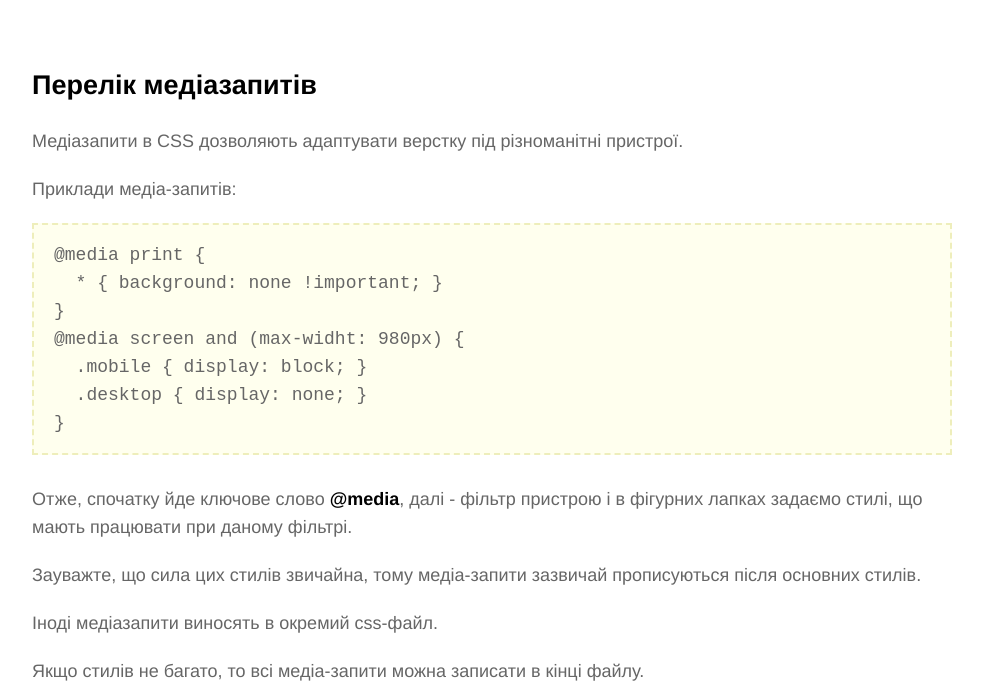
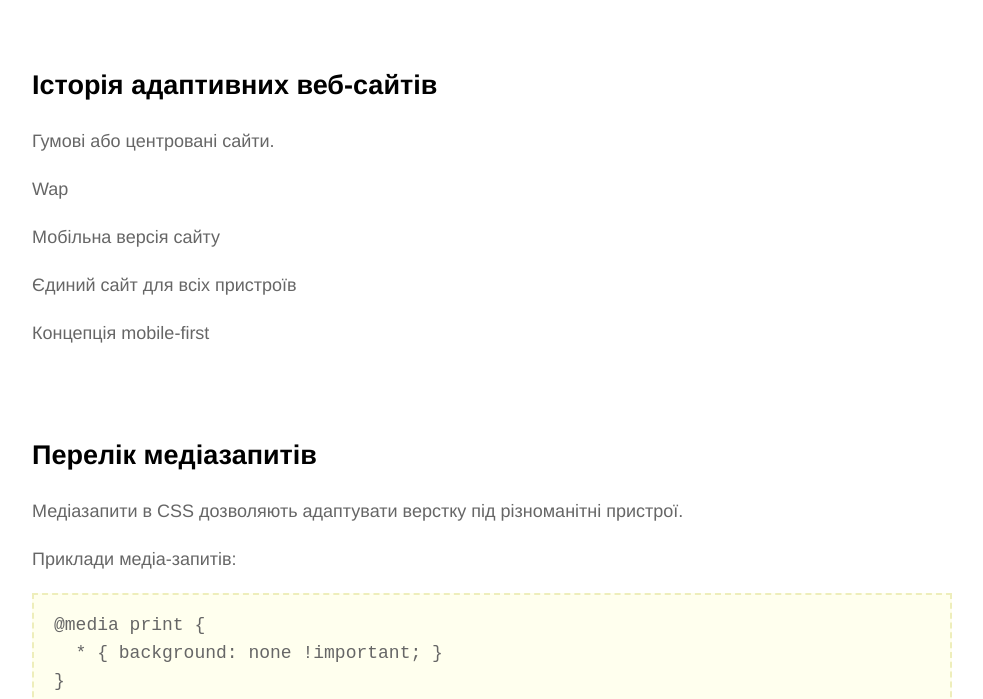
Before and after one commit to poshtarboba/fe, a plain HTML site: page adaptive_media.html in a window 1280 px wide. Shown: the part 87-786 px from the top of the page, without its empty margins (148-1131 px from the left). Drawn offline with Linux system fonts and the light colour scheme.

Commit message:
fix adaptive lection

```diff
--- a/adaptive_media.html
+++ b/adaptive_media.html
@@ -18,6 +18,15 @@
 	<div class="resize">
 
 		<h1>Медіазапити</h1>
+
+		<section>
+			<h2>Історія адаптивних веб-сайтів</h2>
+			<p>Гумові або центровані сайти.</p>
+			<p>Wap</p>
+			<p>Мобільна версія сайту</p>
+			<p>Єдиний сайт для всіх пристроїв</p>
+			<p>Концепція mobile-first</p>
+		</section>
 
 		<section>
 			<h2>Перелік медіазапитів</h2>
@@ -42,14 +51,31 @@
 				<strong>@media screen { ... }</strong> - екран;<br>
 				<strong>@media print { ... }</strong> - принтер;<br>
 				<strong>@media tv { ... }</strong> - телевізор;<br>
-				<strong>@media handheld { ... }</strong> - смартфон, планшет і т.п. (пристрої з тачскріном);<br>
+				@media handheld { ... } - смартфон, планшет і т.п. (наразі не використовується);<br>
 				@media all { ... } - всі пристрої;<br>
 				@media { ... } - теж всі пристрої;<br>
 				@media projection { ... } - проектор;<br>
 				@media braille { ... } - пристрої виводу зі шрифтом Брайля;<br>
 				@media embossed { ... } - принтери зі шрифтом Брайля;<br>
 				@media speech { ... } - голосові синтезатори, голосові браузери;<br>
-				@media tty { ... } - телетайпи, термінали (фіксовані символи).
+				@media tty { ... } - телетайпи, термінали (фіксовані символи)<br><br>
+				@media (min-width: 480px) { ... }<br>
+				@media (max-width: 480px) { ... }<br>
+				@media (min-width: 480px) and (max-width: 960px) { ... }<br>
+				@media (orientation: portrait) { ... }<br>
+				@media (orientation: landscape) { ... }<br>
+				@media (device-pixel-ratio: 2) { ... }<br>
+				@media (min-device-pixel-ratio: 2) { ... }<br>
+				@media (max-device-pixel-ratio: 2) { ... }<br>
+				@media (aspect-ratio: 16/9) { ... }<br>
+				@media (min-aspect-ratio: 4/3) { ... }<br>
+				@media (max-aspect-ratio: 16/9) { ... }<br>
+				@media (device-aspect-ratio: 16/9) { ... }<br>
+				@media (min-device-aspect-ratio: 16/9) { ... }<br>
+				@media (max-device-aspect-ratio: 16/9) { ... }<br>
+				@media (resolution: 300dpi) { ... }<br>
+				@media (min-resolution: 300dpi) { ... }<br>
+				@media (max-resolution: 300dpi) { ... }
 			</code>
 		</section>
 
```
